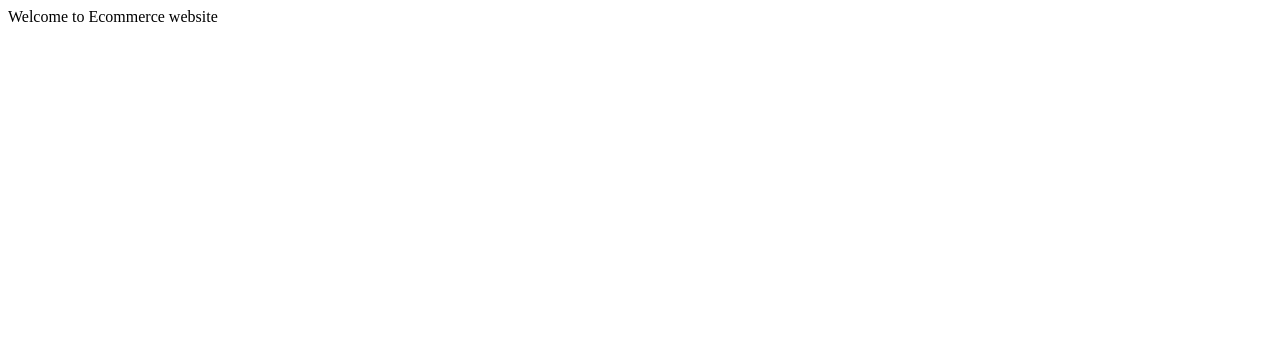
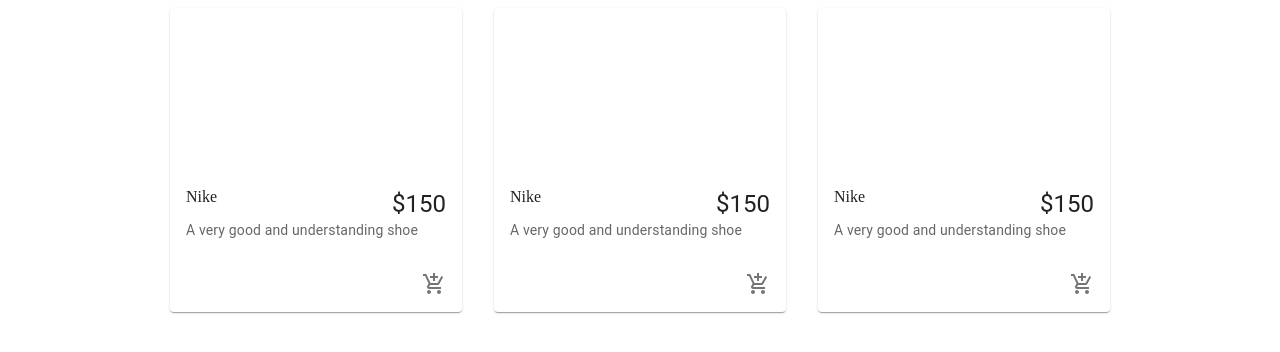
Before and after one commit to ericjay1452/e-commerce-react, a React (Create React App) app: page / in a window 1280 px wide. Shown: the top 352 px of the page. Built offline with nearby package versions, Linux system fonts and the light colour scheme.

Commit message:
working on product

```diff
--- a/src/App.js
+++ b/src/App.js
@@ -1,8 +1,11 @@
 import React from 'react'
+import { Products } from './components'
 
 const App = () => {
   return (
-    <div>Welcome to Ecommerce website</div>
+    <div>
+      <Products />
+    </div>
   )
 }
 
--- a/src/components/Product/Product.jsx
+++ b/src/components/Product/Product.jsx
@@ -3,27 +3,30 @@ import { CardMedia, Card, CardActions,CardContent, Typography, IconButton } from
 import { AddShoppingCart } from '@mui/icons-material'
 
 const Product = ({product}) => {
+
   return (
-    <Card>
-        <CardMedia image = "" title = {product.name} className = {""}/>
+    <Card style={{maxWidth : "100%"}}>
+        <CardMedia image = "" title = {product.name} style = {{height : 0, paddingTop: '56.25%'}}/>
 
         <CardContent>
-         <div>
+         <div style={{display: 'flex',
+    justifyContent: 'space-between'}}>
             <Typography variant = {"5"} gutterBottom>
                 {product.name}
             </Typography>
 
             <Typography variant = {"h5"}>
-
+            {product.price}
             </Typography>
          </div>
 
-         <Typography variant = {"h2"} color = {"textSecondary"}>
+         <Typography variant = {"body2"} color = {"textSecondary"}>
            {product.desc}
          </Typography>
         </CardContent>
 
-        <CardActions disableSpacing className=''>
+        <CardActions disableSpacing style={{display: 'flex',
+    justifyContent: 'flex-end',}}>
           <IconButton aria-label='add to cart'>
             <AddShoppingCart />
           </IconButton>
--- a/src/components/Products/Products.jsx
+++ b/src/components/Products/Products.jsx
@@ -4,10 +4,10 @@ import {Product} from "../../components"
 
 
 const products = [{
-    id:1, name : "Nike", desc: "A very good and understanding shoe", price : "$150",
-    id:2, name : "Nike", desc: "A very good and understanding shoe",price : "$150",
-    id:3, name : "Nike", desc: "A very good and understanding shoe", price : "$150",
-}]
+    id:1, name : "Nike", desc: "A very good and understanding shoe", price : "$150"},
+    {id:2, name : "Nike", desc: "A very good and understanding shoe",price : "$150"},
+    {id:3, name : "Nike", desc: "A very good and understanding shoe", price : "$150"},
+]
 const Products = () => {
   return (
     <main>
--- a/src/components/index.jsx
+++ b/src/components/index.jsx
@@ -1 +1,2 @@
 export {default as Product } from "../components/Product/Product"
+export {default as Products } from "../components/Products/Products"
```
Also changed, not shown: src/components/Product/styles.jsx (added, +19 -0 lines).
